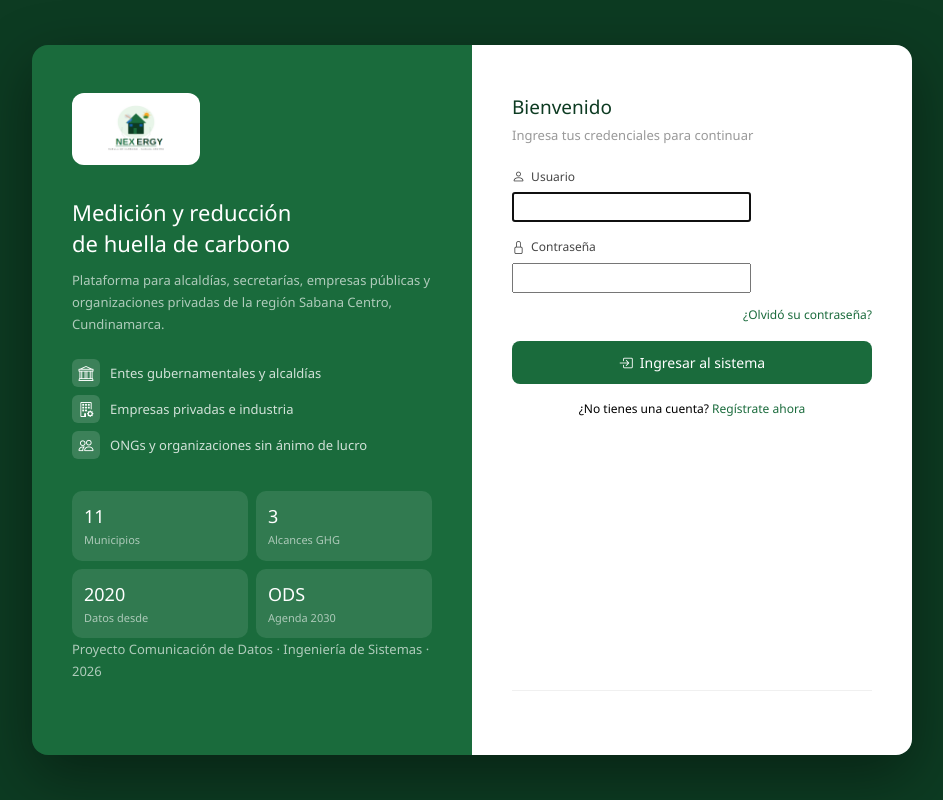
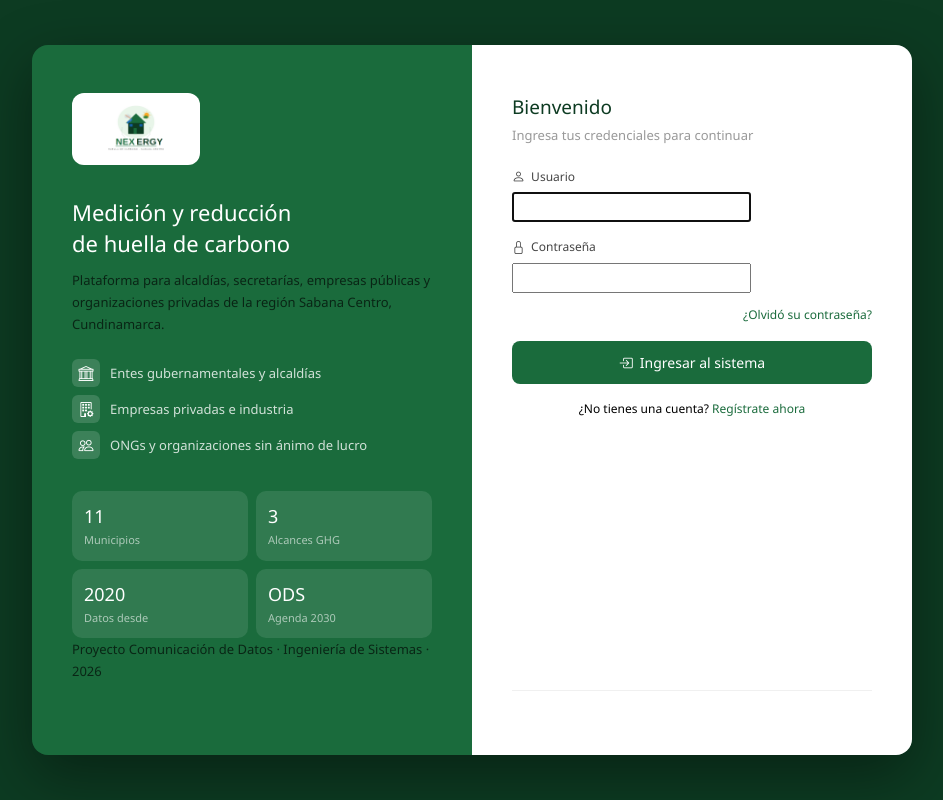
Before and after one commit to EisonAlexanderGonzalezDIaz/nexergy, a Django app: page /accounts/login/ in a window 1280 px wide. Shown: the whole page, without its empty margins (168-1111 px from the left). Run offline with Django 4.2, Linux system fonts and the light colour scheme.

```diff
--- a/templates/accounts/login.html
+++ b/templates/accounts/login.html
@@ -34,7 +34,7 @@
       justify-content: space-between;
     }
     .panel-left h1 { color:#fff; font-size:22px; font-weight:500; margin:0 0 10px; line-height:1.4; }
-    .panel-left > div > p { color:rgba(255,255,255,.65); font-size:13px; line-height:1.7; margin:0 0 1.5rem; }
+    .panel-left > div > p { color:rgba(0, 0, 0, 0.65); font-size:13px; line-height:1.7; margin:0 0 1.5rem; }
     .entidad-item { display:flex; align-items:center; gap:10px; margin-bottom:8px; }
     .entidad-icon { width:28px; height:28px; background:rgba(255,255,255,.15); border-radius:6px; display:flex; align-items:center; justify-content:center; flex-shrink:0; }
     .entidad-icon i { font-size:15px; color:#fff; }
```
